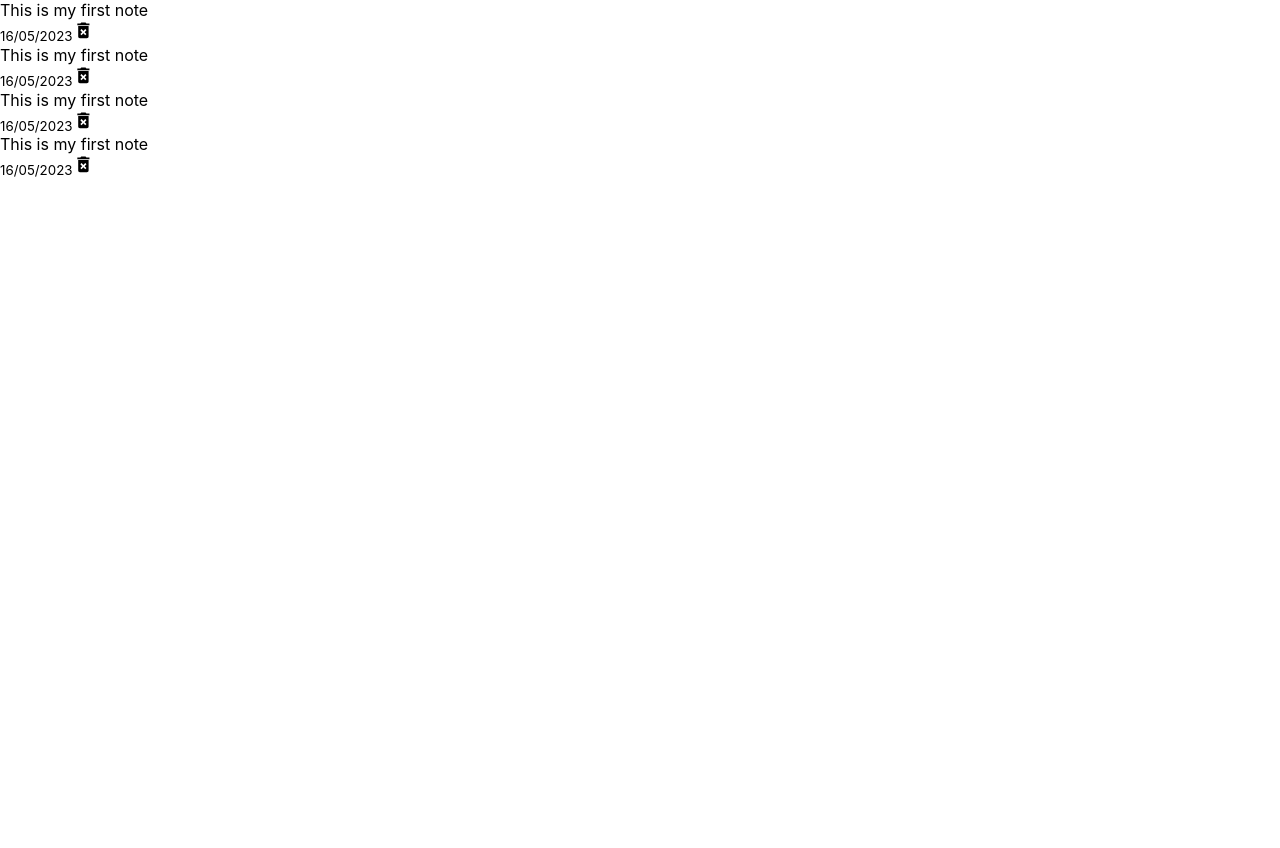
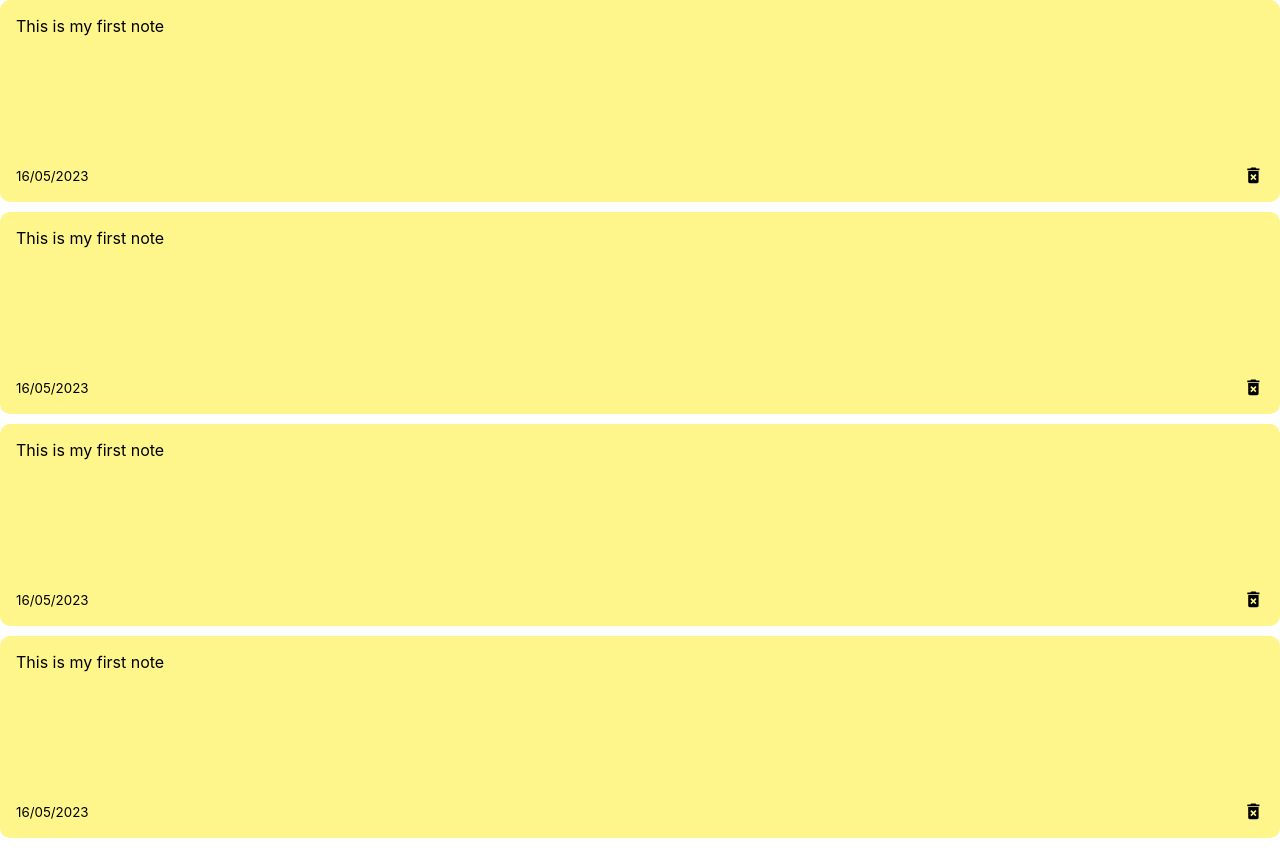
Before and after one commit to RaimundasRa/note-app-react, a React (Create React App) app: page / in a window 1280 px wide. Before the commit the page ends 800 px from the top, so only its background shows below. Built offline with nearby package versions, Linux system fonts and the light colour scheme.

Commit message:
basic styling for notes

```diff
--- a/src/index.css
+++ b/src/index.css
@@ -1,13 +1,30 @@
 body {
   margin: 0;
-  font-family: -apple-system, BlinkMacSystemFont, 'Segoe UI', 'Roboto', 'Oxygen',
-    'Ubuntu', 'Cantarell', 'Fira Sans', 'Droid Sans', 'Helvetica Neue',
+  font-family: -apple-system, BlinkMacSystemFont, "Segoe UI", "Roboto", "Oxygen",
+    "Ubuntu", "Cantarell", "Fira Sans", "Droid Sans", "Helvetica Neue",
     sans-serif;
   -webkit-font-smoothing: antialiased;
   -moz-osx-font-smoothing: grayscale;
 }
 
 code {
-  font-family: source-code-pro, Menlo, Monaco, Consolas, 'Courier New',
+  font-family: source-code-pro, Menlo, Monaco, Consolas, "Courier New",
     monospace;
 }
+
+.note {
+  background-color: #fef68a;
+  margin-bottom: 10px;
+  border-radius: 10px;
+  padding: 1rem;
+  min-height: 170px;
+  display: flex;
+  flex-direction: column;
+  justify-content: space-between;
+}
+
+.note-footer {
+  display: flex;
+  align-items: center;
+  justify-content: space-between;
+}
```
